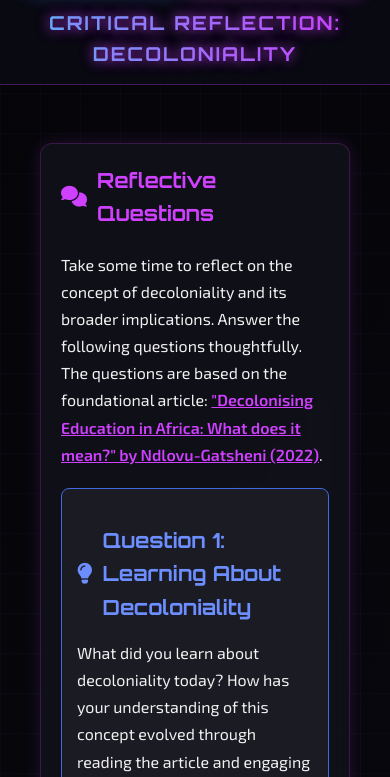
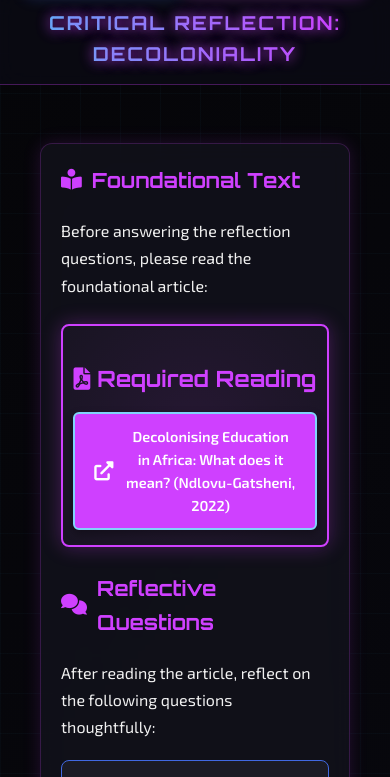
Before and after one commit to oeybers-cpu/decol_cr_thinking, a plain HTML site: page index.html in a window 390 px wide. Shown: the part 67-844 px from the top of the page. Drawn offline with Linux system fonts and the light colour scheme.

Commit message:
Update index.html

```diff
--- a/index.html
+++ b/index.html
@@ -4,7 +4,7 @@
     <meta charset="UTF-8">
     <meta name="viewport" content="width=device-width, initial-scale=1.0">
     <title>Critical Reflection - Decoloniality</title>
-    <link rel="stylesheet" href="https://cdnjs.cloudflare.com/ajax/libs/font-awesome/6.0.0/css/all.min.css  ">
+    <link rel="stylesheet" href="https://cdnjs.cloudflare.com/ajax/libs/font-awesome/6.0.0/css/all.min.css">
     <link href="https://fonts.googleapis.com/css2?family=Orbitron:wght@400;500;700&family=Exo+2:wght@300;400;600&display=swap" rel="stylesheet">
     <style>
         * {
@@ -206,16 +206,66 @@
             line-height: 1.7;
             color: var(--light);
         }
-        /* NEW: Article Link Style */
-        .article-link {
+        /* Article Link Box */
+        .article-link-box {
+            background: rgba(20, 20, 30, 0.8);
+            border: 2px solid var(--digital-purple);
+            border-radius: 8px;
+            padding: 25px;
+            margin: 25px 0;
+            text-align: center;
+            transition: all 0.3s ease;
+            box-shadow: 0 0 20px rgba(207, 64, 255, 0.3);
+            position: relative;
+            overflow: hidden;
+        }
+        .article-link-box::before {
+            content: '';
+            position: absolute;
+            top: -50%;
+            left: -50%;
+            width: 200%;
+            height: 200%;
+            background: radial-gradient(circle, rgba(207, 64, 255, 0.1) 0%, transparent 70%);
+            transform: rotate(30deg);
+            z-index: 0;
+        }
+        .article-link-box:hover {
+            box-shadow: 0 0 25px rgba(207, 64, 255, 0.6);
+            transform: translateY(-3px);
+        }
+        .article-link-box h3 {
             color: var(--digital-purple);
-            text-decoration: underline;
+            margin-bottom: 15px;
+            font-size: 1.4rem;
+            position: relative;
+            z-index: 1;
+        }
+        .article-link-button {
+            display: inline-flex;
+            align-items: center;
+            gap: 0.75rem;
+            background: var(--digital-purple);
+            color: white;
+            padding: 1rem 2rem;
+            border-radius: 6px;
+            text-decoration: none;
             font-weight: 600;
+            font-size: 1.1rem;
             transition: all 0.3s ease;
+            box-shadow: 0 4px 10px rgba(0, 0, 0, 0.3);
+            position: relative;
+            z-index: 1;
+            border: 2px solid var(--lighter-accent);
         }
-        .article-link:hover {
-            color: var(--lighter-accent);
-            text-shadow: 0 0 10px rgba(207, 64, 255, 0.8);
+        .article-link-button:hover {
+            background: #b020e0;
+            transform: translateY(-3px);
+            box-shadow: 0 6px 15px rgba(0, 0, 0, 0.4), 0 0 20px rgba(207, 64, 255, 0.5);
+            color: var(--light);
+        }
+        .article-link-button i {
+            font-size: 1.2rem;
         }
         /* Question Card */
         .question-card {
@@ -340,6 +390,13 @@
                 flex-direction: column;
                 align-items: center;
             }
+            .article-link-box {
+                padding: 20px 15px;
+            }
+            .article-link-button {
+                padding: 0.8rem 1.5rem;
+                font-size: 1rem;
+            }
         }
         @media (max-width: 480px) {
             .top-header h1 {
@@ -355,16 +412,23 @@
             .question-card {
                 padding: 15px;
             }
+            .article-link-box {
+                padding: 15px 10px;
+            }
+            .article-link-button {
+                padding: 0.7rem 1.2rem;
+                font-size: 0.9rem;
+            }
         }
     </style>
 </head>
 <body>
     <div class="grid-lines"></div>
     <div class="nav-banner">
-        <a href="  https://oeybers-cpu.github.io/all125_wk7_s1/  " class="nav-button">
+        <a href="https://oeybers-cpu.github.io/all125_wk7_s1/" class="nav-button">
             <i class="fas fa-arrow-left"></i> Back to Assignment
         </a>
-        <a href="https://oeybers-cpu.github.io/a_lit_models/  " class="nav-button contact-button">
+        <a href="https://oeybers-cpu.github.io/a_lit_models/" class="nav-button contact-button">
             <i class="fas fa-home"></i> Academic Literacy Home
         </a>
     </div>
@@ -373,31 +437,35 @@
     </div>
     <div class="main-container">
         <div class="full-width-card">
+            <h2><i class="fas fa-book-reader"></i> Foundational Text</h2>
+            <p>Before answering the reflection questions, please read the foundational article:</p>
+
+            <div class="article-link-box">
+                <h3><i class="fas fa-file-pdf"></i> Required Reading</h3>
+                <a href="https://www.ufs.ac.za/docs/librariesprovider43/international-affairs/decolonising-african-education.fv.pdf" class="article-link-button" target="_blank">
+                    <i class="fas fa-external-link-alt"></i> Decolonising Education in Africa: What does it mean? (Ndlovu-Gatsheni, 2022)
+                </a>
+            </div>
+
             <h2><i class="fas fa-comments"></i> Reflective Questions</h2>
-            <p>Take some time to reflect on the concept of decoloniality and its broader implications. Answer the following questions thoughtfully. The questions are based on the foundational article: <a href="https://www.ufs.ac.za/docs/librariesprovider43/international-affairs/decolonising-african-education.fv.pdf" class="article-link" target="_blank">"Decolonising Education in Africa: What does it mean?" by Ndlovu-Gatsheni (2022)</a>.</p>
+            <p>After reading the article, reflect on the following questions thoughtfully:</p>
 
             <div class="question-card">
-                <h3 class="question-title"><i class="fas fa-lightbulb"></i> Question 1: Learning About Decoloniality</h3>
-                <p>What did you learn about decoloniality today? How has your understanding of this concept evolved through reading the article and engaging with the material?</p>
+                <h3 class="question-title"><i class="fas fa-user"></i> Question 1: Positionality & Understanding</h3>
+                <p>How does your own background, identity, and educational experiences shape your understanding of decoloniality? In what ways does the concept of "coloniality of knowledge" challenge or confirm your previous understanding of what counts as valid knowledge in academic settings?</p>
                 <textarea class="textarea" id="question1" placeholder="Write your reflection here..."></textarea>
             </div>
 
             <div class="question-card">
-                <h3 class="question-title"><i class="fas fa-globe-africa"></i> Question 2: Examples of Coloniality</h3>
-                <p>Can you think of examples of coloniality that are not necessarily between Africa and the Global North? What about within Africa or other contexts? How do these examples help you understand the broader applicability of decolonial thinking?</p>
+                <h3 class="question-title"><i class="fas fa-graduation-cap"></i> Question 2: Discipline & Application</h3>
+                <p>How does your academic discipline approach questions of knowledge production, power, and social justice? How might a decolonial perspective enhance or challenge the conventions in your field? What does "re-humanising" education mean to you, and how could it be practically implemented in your academic context?</p>
                 <textarea class="textarea" id="question2" placeholder="Write your reflection here..."></textarea>
             </div>
 
             <div class="question-card">
-                <h3 class="question-title"><i class="fas fa-exchange-alt"></i> Question 3: Migration vs Decoloniality</h3>
-                <p>What is the difference between migration and decoloniality? How might these concepts intersect or diverge in practice, especially in postcolonial contexts?</p>
+                <h3 class="question-title"><i class="fas fa-lightbulb"></i> Question 3: Synthesis & Evolution</h3>
+                <p>Having considered the principles of decoloniality (re-humanising, pluriversalising, deracialising, decolonising the mind) and reflected on your discipline and positionality: What is your key takeaway from this session? How has your understanding of decoloniality and its implications for education evolved, and how might this influence your approach to learning and knowledge?</p>
                 <textarea class="textarea" id="question3" placeholder="Write your reflection here..."></textarea>
-            </div>
-
-            <div class="question-card">
-                <h3 class="question-title"><i class="fas fa-graduation-cap"></i> Question 4: Decoloniality and Your Discipline</h3>
-                <p>What is the relationship between decoloniality and interpreting one of your discipline's assignments? How might a decolonial lens change how you approach academic work in your field?</p>
-                <textarea class="textarea" id="question4" placeholder="Write your reflection here..."></textarea>
             </div>
 
             <div class="action-buttons">
@@ -410,7 +478,7 @@
             </div>
 
             <div class="back-button-container">
-                <a href="https://oeybers-cpu.github.io/all125_wk7_s1/  " class="back-button">
+                <a href="https://oeybers-cpu.github.io/all125_wk7_s1/" class="back-button">
                     <i class="fas fa-arrow-left"></i> Back to Assignment Page
                 </a>
             </div>
@@ -422,8 +490,7 @@
             const responses = {
                 question1: document.getElementById('question1').value || "(No response)",
                 question2: document.getElementById('question2').value || "(No response)",
-                question3: document.getElementById('question3').value || "(No response)",
-                question4: document.getElementById('question4').value || "(No response)"
+                question3: document.getElementById('question3').value || "(No response)"
             };
             return responses;
         }
@@ -434,14 +501,12 @@
             let content = "Critical Reflection: Decoloniality\n";
             content += "===============================================\n\n";
             content += `Date: ${date}\n\n`;
-            content += "Question 1: What did you learn about decoloniality today?\n";
+            content += "Question 1: How does your background shape your understanding of decoloniality...\n";
             content += `Response: ${responses.question1}\n\n`;
-            content += "Question 2: Can you think of examples of coloniality that are not necessarily between Africa and the Global North?\n";
+            content += "Question 2: How does your academic discipline approach knowledge production...\n";
             content += `Response: ${responses.question2}\n\n`;
-            content += "Question 3: What is the difference between migration and decoloniality?\n";
+            content += "Question 3: What is your key takeaway and how has your understanding evolved...\n";
             content += `Response: ${responses.question3}\n\n`;
-            content += "Question 4: What is the relationship between decoloniality and interpreting one of your discipline's assignments?\n";
-            content += `Response: ${responses.question4}\n\n`;
             content += "This document was generated from the Academic Literacy assignment tool.";
             return content;
         }
```
